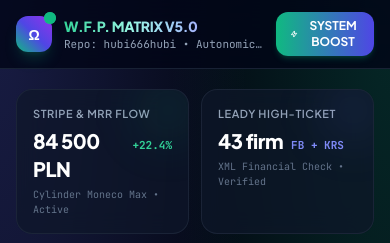
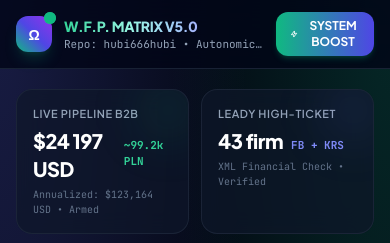
Before and after one commit to hubi666hubi/witam-zapoznaj-mnie-z-tym-produktem, a plain HTML site: page index.html in a window 390 px wide. Shown: the top 243 px of the page. Drawn offline with nearby package versions, Linux system fonts and the light colour scheme.

Commit message:
Work from the phone

```diff
--- a/index.html
+++ b/index.html
@@ -150,12 +150,12 @@
 
       <div class="bg-slate-900/70 border border-slate-800/80 rounded-2xl p-4 backdrop-blur-md relative overflow-hidden">
         <div class="absolute -right-3 -top-3 w-16 h-16 bg-emerald-500/10 rounded-full blur-xl pointer-events-none"></div>
-        <p class="text-[11px] font-semibold uppercase tracking-wider text-slate-400">Stripe & MRR Flow</p>
+        <p class="text-[11px] font-semibold uppercase tracking-wider text-slate-400">Live Pipeline B2B</p>
         <div class="flex items-baseline gap-2 mt-1">
-          <span class="text-xl md:text-2xl font-black text-white tracking-tight">84 500 PLN</span>
-          <span class="text-[11px] font-bold text-emerald-400 font-code">+22.4%</span>
+          <span class="text-xl md:text-2xl font-black text-white tracking-tight">$24 197 USD</span>
+          <span class="text-[11px] font-bold text-emerald-400 font-code">~99.2k PLN</span>
         </div>
-        <p class="text-[10px] text-slate-500 mt-1 font-code">Cylinder Moneco Max &bull; Active</p>
+        <p class="text-[10px] text-slate-500 mt-1 font-code">Annualized: $123,164 USD &bull; Armed</p>
       </div>
 
       <div class="bg-slate-900/70 border border-slate-800/80 rounded-2xl p-4 backdrop-blur-md relative overflow-hidden">
```
